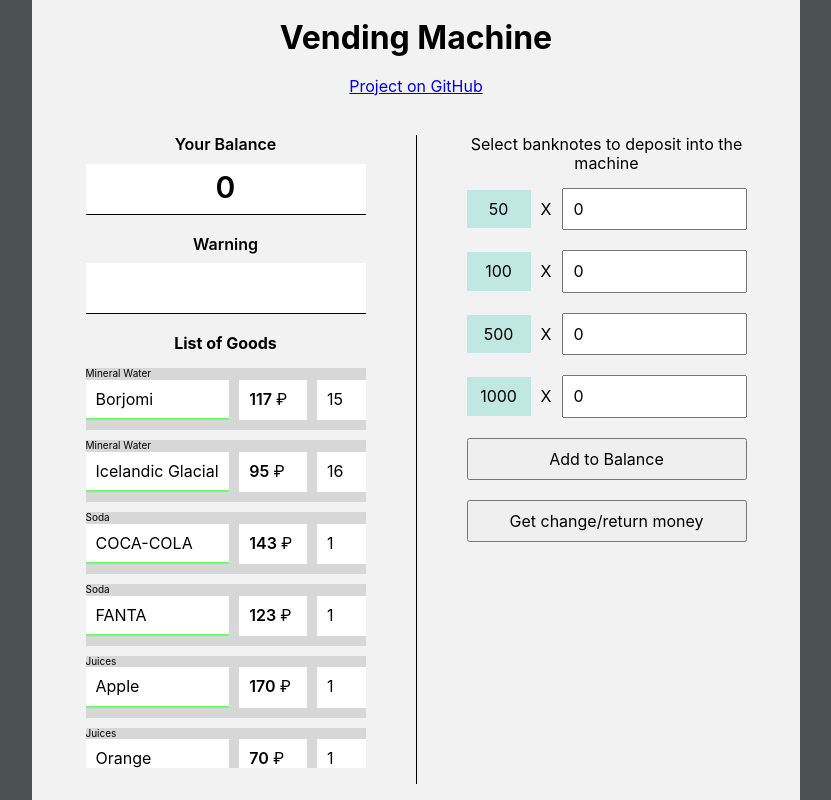
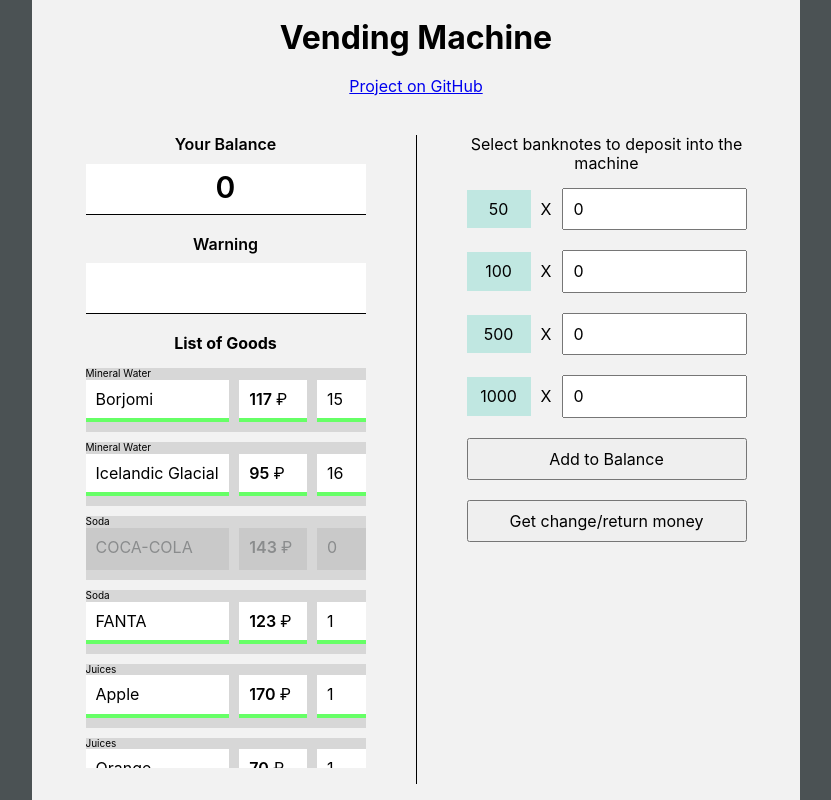
Before and after one commit to Andrew-Sparrow/renue-test, a React (Create React App) app: page / in a window 1280 px wide. Shown: the top 800 px of the page, without its empty margins (224-1055 px from the left). Built offline with nearby package versions, Linux system fonts and the light colour scheme.

Commit message:
warning message was added

```diff
--- a/src/components/app/app.scss
+++ b/src/components/app/app.scss
@@ -156,7 +156,7 @@ $tablet-width: 768px;
   &__title {
     width: 150px;
     background-color: #fff;
-    border-bottom: 2px solid #66ff66;
+    border-bottom: 4px solid #66ff66;
     margin-right: 10px;
   }
 
@@ -168,6 +168,7 @@ $tablet-width: 768px;
   &__price,
   &__amount {
     width: 70px;
+    border-bottom: 4px solid #66ff66;
   }
 
   &__price {
@@ -195,6 +196,8 @@ $tablet-width: 768px;
     color: #8a8c8d;
     cursor: auto;
     background-color: #c9c9c9;
+    border-bottom: 4px solid #c9c9c9;
+
   }
 }
 
@@ -214,7 +217,6 @@ $tablet-width: 768px;
 }
 
 @media (min-width: $tablet-width) {
-
   .main,
   .footer {
     width: $tablet-width;
--- a/src/components/product/product.tsx
+++ b/src/components/product/product.tsx
@@ -19,13 +19,18 @@ declare module 'react' {
 export function Product({ id, product }) {
   const dispatch = useDispatch();
   const balance = useSelector(getBalance);
-  const isBalanceEnoughToBuy = balance > product.price;
+  const isBalanceEnoughToBuy = balance >= product.price;
+  const isProductAvailableToBuy = product.amount > 0;
+
 
   function onClickProductHandle() {
     if (!isBalanceEnoughToBuy) {
       dispatch(addWarning('Please, replenish the balance'));
     }
-    if (isBalanceEnoughToBuy && product.amount > 0) {
+    if (!isProductAvailableToBuy) {
+      dispatch(addWarning('There is no product'));
+    }
+    if (isBalanceEnoughToBuy && isProductAvailableToBuy) {
       dispatch(excludeFromProducts(id));
       dispatch(addToPurchased({ [id]: product }));
       dispatch(addWarning(''));
--- a/src/store/db/goods.ts
+++ b/src/store/db/goods.ts
@@ -25,7 +25,7 @@ export let goods: { [key: string]: Product} =  {
     type: GoodsTypes.soda,
     price: 143,
     title: "COCA-COLA",
-    amount: 1,
+    amount: 0,
   },
   [nanoid()]: {
     type: GoodsTypes.soda,
```
